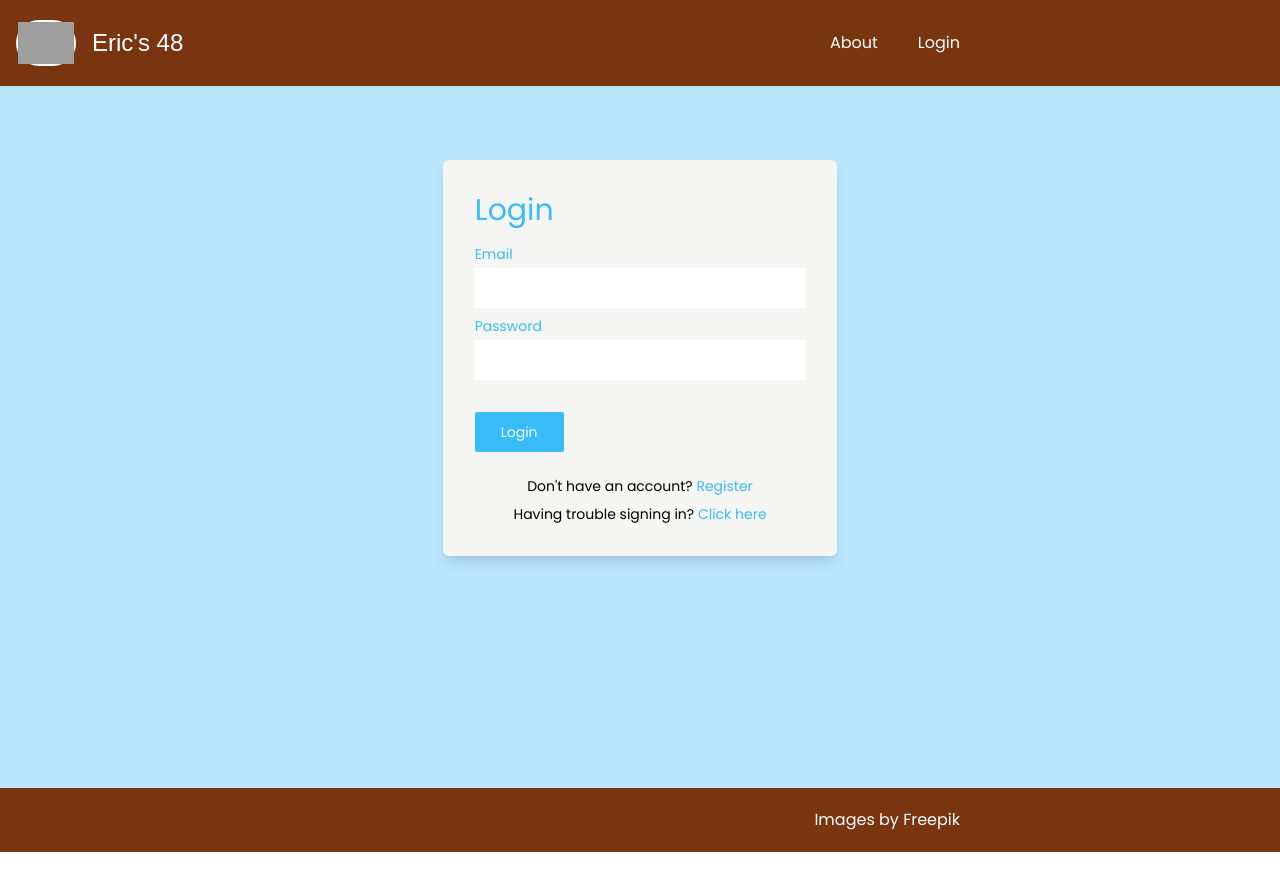
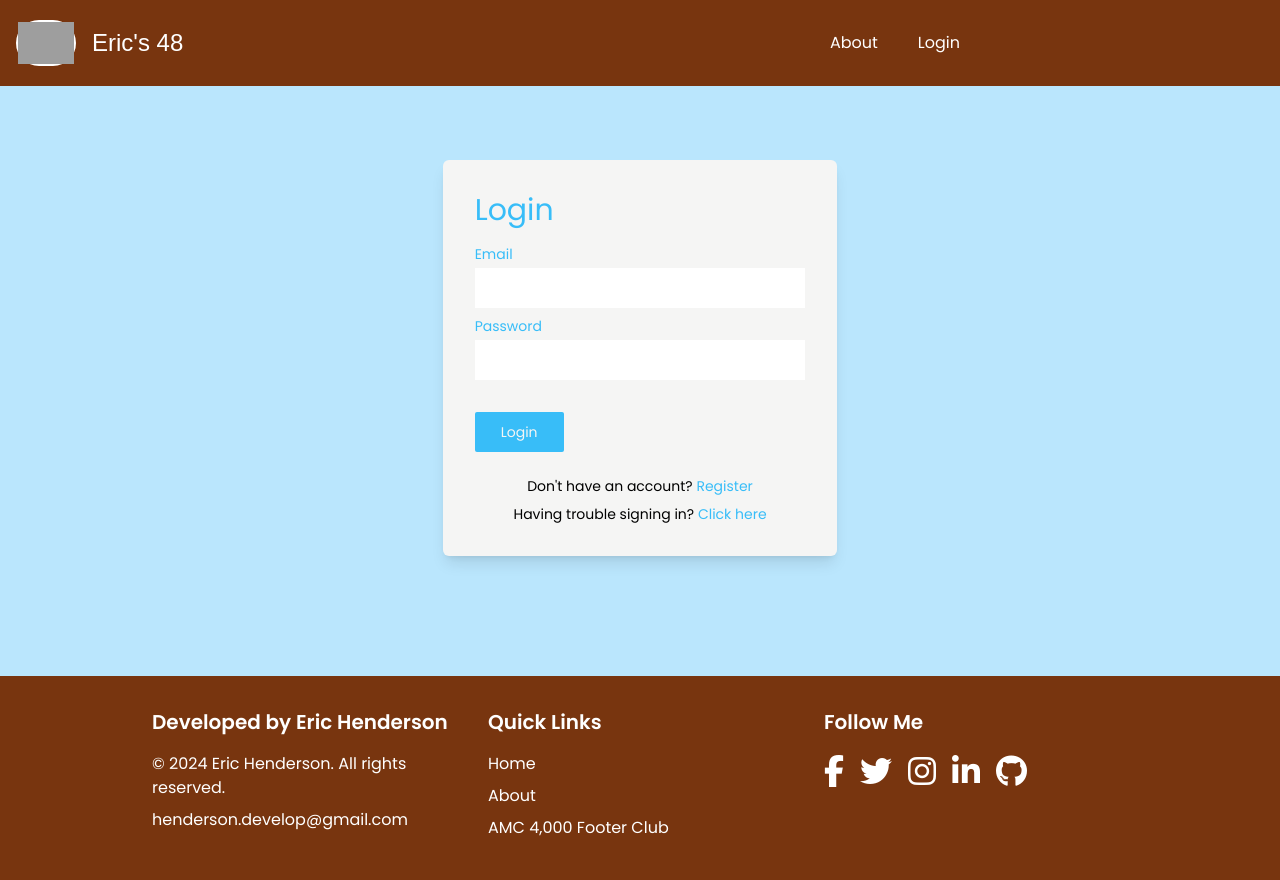
Before and after one commit to liamwazherealso/erics48, a Vue app: page /login in a window 1280 px wide. Before the commit the page ends 852 px from the top, so only its background shows below. Built offline with nearby package versions, Linux system fonts and the light colour scheme; grey boxes are pictures that could not be loaded; a web font is replaced by a local one.

Commit message:
redesigned footer

```diff
--- a/src/App.vue
+++ b/src/App.vue
@@ -1,6 +1,6 @@
 <template>
     <div  v-if="appReady" class="font-Poppins box-border">
-        <body class="bg-lightSky min-h-full mt-20 flex flex-col">
+        <body class="bg-lightSky min-h-screen mt-20 flex flex-col">
             <Navigation class="mb-24"/>
             <router-view />
             <Footer class="mt-auto" />
--- a/src/components/Footer.vue
+++ b/src/components/Footer.vue
@@ -1,15 +1,57 @@
 <template>
-    <footer class="bg-lightBrown text-white bottom-0 w-full ">
-        <div class="container py-5 px-4 flex justify-end text-right sm:flex-row">
-            <p>
-                Images by
-                <a class="hover:text-beige" href="https://www.freepik.com/free-vector/gradient-mountain-landscape_19852071.htm#query=mountain%20background&position=25&from_view=keyword&track=ais&uuid=85e8b518-477c-4774-9497-fe27b40e3f21"
-                >Freepik</a>
-            </p>
+    <footer class="bg-lightBrown text-white py-8">
+        <div class="container mx-auto grid grid-cols-1 md:grid-cols-3 gap-8">
+            <!-- Company Info -->
+            <div>
+                <h5 class="text-xl font-semibold mb-4">Developed by Eric Henderson</h5>
+                <p class="mb-2">&copy; 2024 Eric Henderson. All rights reserved.</p>
+                <p>henderson.develop@gmail.com</p>
+            </div>
+            <!-- Quick Links -->
+            <div>
+                <h5 class="text-xl font-semibold mb-4">Quick Links</h5>
+                <ul class="flex flex-col">
+                    <router-link class="mb-2 hover:text-beige cursor-pointer" :to="{ name: 'Home' }">Home</router-link>
+                    <router-link class="mb-2 hover:text-beige cursor-pointer" :to="{ name: 'About' }">About</router-link>
+                    <li class="mb-2 hover:text-beige cursor-pointer">
+                        <a href="https://www.amc4000footer.org/the-lists-we-recognize.html">AMC 4,000 Footer Club</a>
+                    </li>
+                </ul>
+            </div>
+            <!-- Social Media -->
+            <div>
+                <h5 class="text-xl font-semibold mb-6">Follow Me</h5>
+                <div class="flex space-x-4">
+                    <a href="https://www.facebook.com/eric.henderson.3958" class="hover:text-beige">
+                        <i class="fab fa-facebook-f fa-2xl"></i>
+                    </a>
+                    <a href="https://x.com/EricRHenderson" class="hover:text-beige">
+                        <i class="fab fa-twitter fa-2xl"></i>
+                    </a>
+                    <a href="https://www.instagram.com/ericrhenderson/" class="hover:text-beige">
+                        <i class="fab fa-instagram fa-2xl"></i>
+                    </a>
+                    <a href="https://www.linkedin.com/in/eric-henderson-dev" class="hover:text-beige">
+                        <i class="fab fa-linkedin-in fa-2xl"></i>
+                    </a>
+                    <a href="https://github.com/ehenderson828" class="hover:text-beige">
+                        <i class="fab fa-github fa-2xl"></i>
+                    </a>
+                </div>
+            </div>
         </div>
     </footer>
 </template>
 
 <script setup>
+    // Imports
+    import { computed } from 'vue';
+    import { useRouter } from 'vue-router';
+    import store from '../store/index';
+
+    // Data
+    const router = useRouter();
+    const user = computed(() => store.state.user);
+
 
 </script>
--- a/src/views/LogHike.vue
+++ b/src/views/LogHike.vue
@@ -140,11 +140,6 @@ const username = ref(null);
 const uuid = ref(null);
 const toast = useToast();
 
-// Status variables
-const statusMsg = ref(null);
-const errorMsg = ref(null);
-
-
 // getCurrentDate function
 function getCurrentDate() {
     const currentDate = new Date();
--- a/src/views/Login.vue
+++ b/src/views/Login.vue
@@ -1,5 +1,6 @@
 <template>
-    <section v-if=!passDiv class="max-w-screen-lg mx-auto px-4 py-20 mb-36 md:w-1/2 lg:w-1/3">
+        <!-- Login section -->
+        <section v-if=!passDiv class="max-w-screen-lg mx-auto px-4 py-20 md:w-1/2 lg:w-1/3">
             <!-- Login Form -->
             <form
                 @submit.prevent="login"
@@ -51,13 +52,12 @@
             </form>
         </section>
 
-    <!-- Password Recovery  -->
-    <section v-if="passDiv" class="max-w-screen-md mx-auto w-96 mb-56 px-4 py-20 md:w-1/2 lg:w-1/3">
-
+        <!-- Password Recovery section  -->
+        <section v-if="passDiv" class="max-w-screen-lg mx-auto px-4 py-20 md:w-1/2 lg:w-1/3">
             <!-- Password recovery form -->
             <form
                 @submit.prevent="recover"
-            class="p-8 flex flex-col bg-stone-100 rounded-md shadow-lg"
+                class="p-8 flex flex-col w-full bg-stone-100 rounded-md shadow-lg"
             >
 
                 <h1 class="text-3xl text-darkSky mb-4">Password Recovery</h1>
--- a/src/views/Reset.vue
+++ b/src/views/Reset.vue
@@ -54,7 +54,6 @@
     // Data and variables
     const newPassword = ref(null);
     const confirmPassword = ref(null);
-    const errorMsg = ref(null);
     const router = useRouter();
     const toast = useToast();
 
```
Lines whose indentation alone changed are shown as unchanged.
